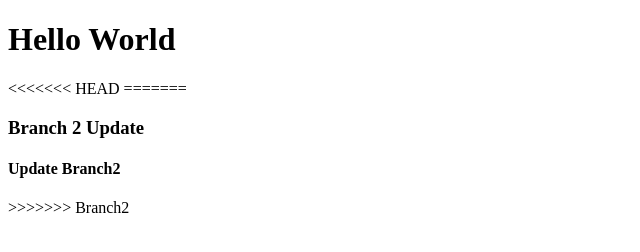
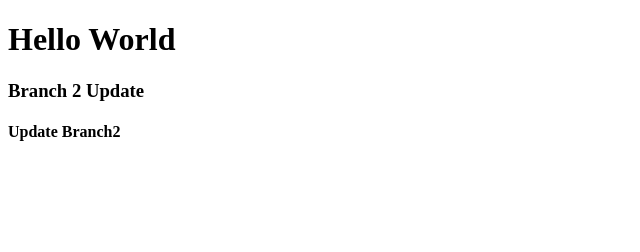
Before and after one commit to Ravikant99/Practice, a plain HTML site: page index.html in a window 1280 px wide. Shown: the whole page, without its empty margins (0-640 px from the left). Drawn offline with Linux system fonts and the light colour scheme.

Commit message:
Update index.html

```diff
--- a/index.html
+++ b/index.html
@@ -7,10 +7,7 @@
 </head>
 <body>
     <h1>Hello World</h1>
-<<<<<<< HEAD
-=======
     <h3>Branch 2 Update</h3>
     <h4>Update Branch2</h4>
->>>>>>> Branch2
 </body>
 </html>
```
